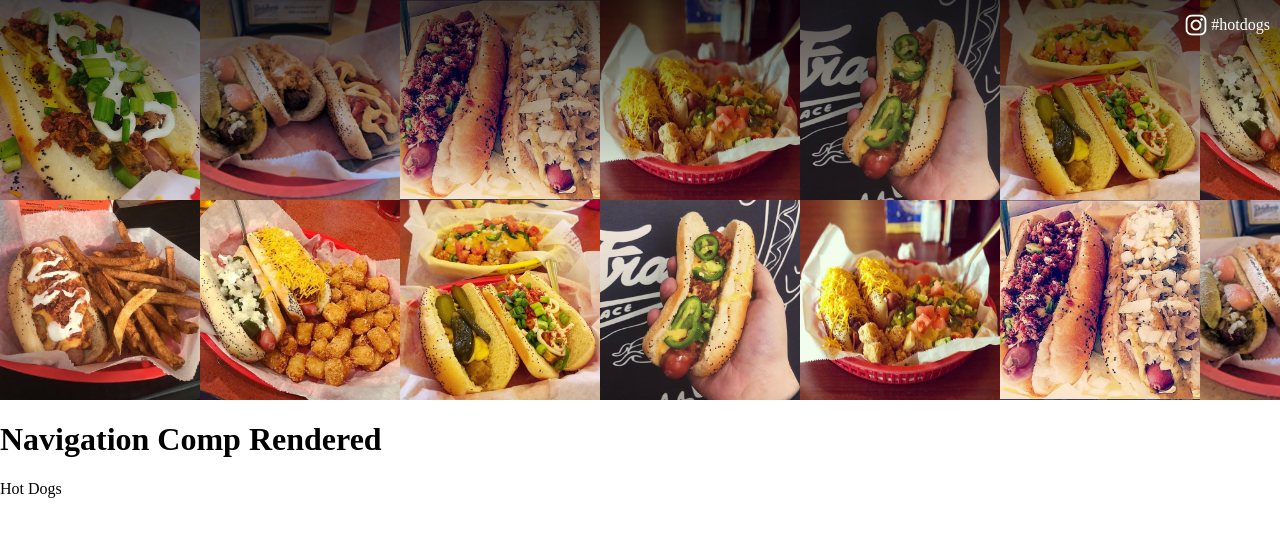
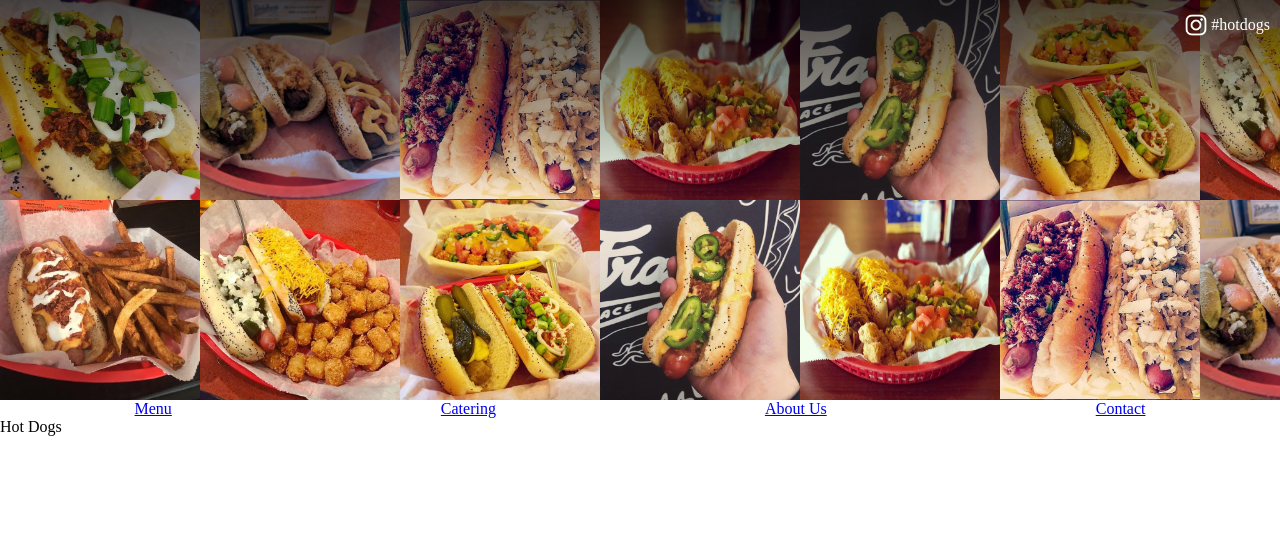
Before and after one commit to SeanMNorton/HotDogTest, a React (Create React App) app: page / in a window 1280 px wide. Shown: the top 536 px of the page. Built offline with nearby package versions, Linux system fonts and the light colour scheme.

Commit message:
remove global scope css from header"

```diff
--- a/src/components/Header/Header.module.css
+++ b/src/components/Header/Header.module.css
@@ -32,18 +32,14 @@
     min-width: 100px;
     overflow: hidden;
 }
-.InstaTag {
+.InstaTag, .InstaTag:hover, .InstaTag:active, .InstaTag:visited {
     font-size: 1em;
     display: flex;
     position: absolute;
     top: 10px;
     right: 10px;
-    color: white;
     align-items: center;
     z-index: 100;
-}
-
-a, a:hover, a:active, a:visited{
     color: white;
     text-decoration: none;
 }
--- a/src/components/Navigation/Navigation.js
+++ b/src/components/Navigation/Navigation.js
@@ -1,8 +1,16 @@
 import React from 'react';
+
+import classes from './Navigation.module.css';
 
 const Navigation = () => {
     return (
-        <h1>Navigation Comp Rendered</h1>
+        <div className={classes.NavBar}>
+            <a href="/"> Menu </a>
+            <a href="/"> Catering </a>
+            <a href="/"> About Us </a>
+            <a href="/"> Contact </a>
+
+        </div>
     );
 }
 
--- a/src/components/Navigation/Navigation.module.css
+++ b/src/components/Navigation/Navigation.module.css
@@ -0,0 +1,4 @@
+.NavBar {
+    display: flex;
+    justify-content: space-around;
+}
```
